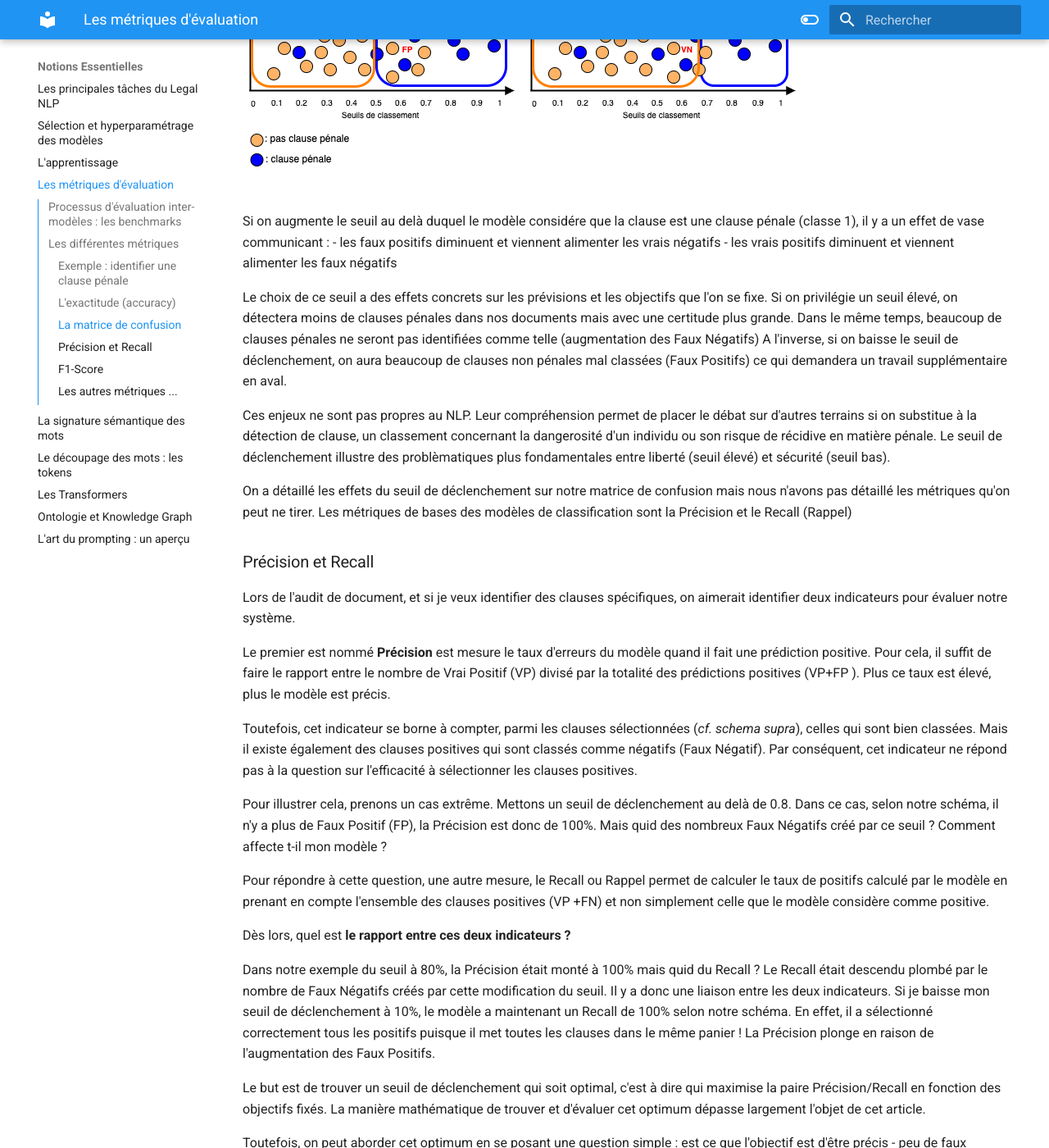
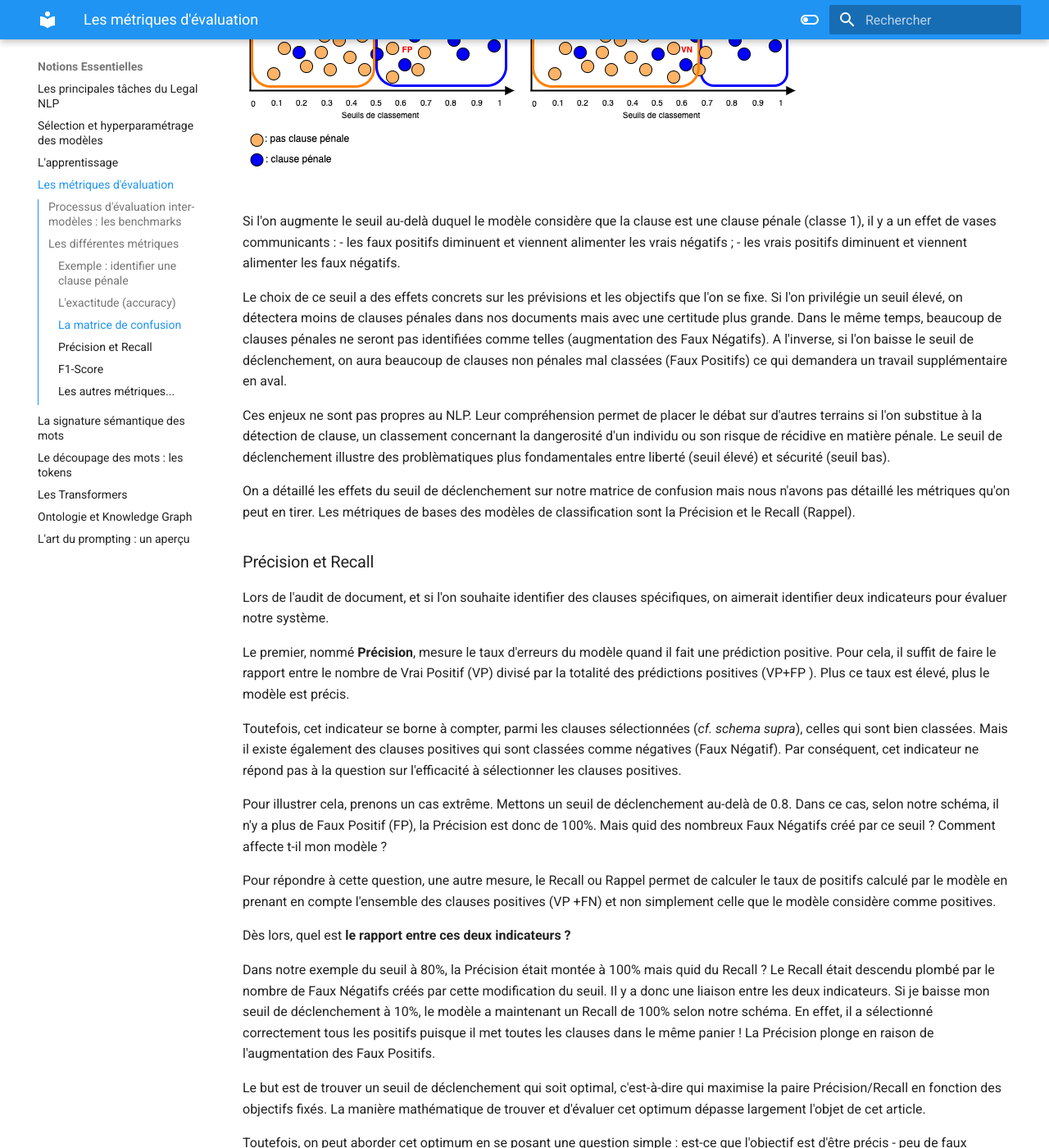
Before and after one commit to rdassignies/legalgpt, an MkDocs documentation site: the page built from docs/Notions_Essentielles/4_Les métriques.md, in a window 1280 px wide and 1400 px high, scrolled down 3729 px. Shown: the whole window at 82% size. Built offline with MkDocs 1.6.1 and Material for MkDocs 9.7.7, drawn with Linux system fonts in a browser that asks for light colours; a script that is not in the unit is left out; some of the changed text lies outside the part shown.

Commit message:
mise en forme 1

```diff
--- a/docs/Notions_Essentielles/4_Les métriques.md
+++ b/docs/Notions_Essentielles/4_Les métriques.md
@@ -3,22 +3,22 @@
 # Les métriques d'évaluation
 
 
-L'évaluation des modèles de machine learning pose des problèmes particuliers. Un programme informatique traditionnel prend en entrée des données et fournit une résultat toujours identique (en principe!) en sortie. Cette logique déterministe ne peut pas s'appliquer au machine learning et, en particulier, au NLP.
+L'évaluation des modèles de machine learning pose des problèmes particuliers. Un programme informatique traditionnel prend en entrée des données et fournit un résultat toujours identique (en principe !) en sortie. Cette logique déterministe ne peut pas s'appliquer au machine learning et, en particulier, au NLP.
 
-Revenons quelques instants sur les objectifs de ces modèles. On peut résumer leur finalité entre deux grandes familles :
-- la prédiction d'une valeur (regression) : le quantum d'une peine, l'indemnisation d'un préjudice ou le montant d'une sanction pécuniaire;
-- la classification : la nature de la clause d'un contrat, l'issue d'un pourvoi en cassation (rejet, cassation), le type de matière (droit social, commercial, civil) traité par une décision de justice ou un contrat. Le modèle doit déterminer dans quelle classe, le texte est classé : il doit lui attribuer un label.
+Revenons quelques instants sur les objectifs de ces modèles. On peut résumer leur finalité sous deux aspects :
+- la prédiction d'une valeur (regression) : le quantum d'une peine, l'indemnisation d'un préjudice ou le montant d'une sanction pécuniaire ;
+- la classification : la nature de la clause d'un contrat, l'issue d'un pourvoi en cassation (rejet, cassation), le type de matière (droit social, commercial, civil) traité par une décision de justice ou un contrat. Le modèle doit déterminer à quelle classe le texte appartient : il doit lui attribuer un label.
 
 > Et GPT, classification ou regression ?
-> Dans les modèles de type [[Glossaire#Decoder]], l'objectif du modèle est de prédire un mot en fonction du contexte (la séquence des mots précédents). Pour ce faire, il fournit une répartition des probabilités concernant chaque mot du vocabulaire. En cela, il s'agit d'un classifieur multi classe.
+> Dans les modèles de type [[Glossaire#Decoder]], l'objectif du modèle est de prédire un mot en fonction du contexte (la séquence des mots précédents). Pour ce faire, il fournit une répartition des probabilités concernant chaque mot du vocabulaire. En cela, il s'agit d'un classifieur multi-classes.
 
 ## Processus d'évaluation inter-modèles : les benchmarks
 
-Le monde académique a élaboré, au fil des ans, des jeux ce données de références permettant d'évaluer les différents modèles. On peut faire trois remarques à propos de ces *dataset* :
+Le monde académique a élaboré, au fil des ans, des jeux de données de références permettant d'évaluer les différents modèles. On peut faire trois remarques à propos de ces *dataset* :
 
-- En quelques années, on est passé de données d'évaluation mono-tâche (Reconnaissance d'Entités Nommés, Part Of Speech ...) à des [approches plus généraliste et se rapprochant des activités humaines](https://openreview.net/pdf?id=rJ4km2R5t7) comme répondre à des questions ou dialoguer;
-- il permettent d'établir des comparaisons entre les modèles en présentant des jeux de données strictement identiques;
-- les métriques finalement calculées sont agnostiques vis à vis des modèles;
+- en quelques années, on est passé de données d'évaluation mono-tâche (reconnaissance d'entités nommées, Part Of Speech...) à des [approches plus généralistes et se rapprochant des activités humaines](https://openreview.net/pdf?id=rJ4km2R5t7) comme répondre à des questions ou dialoguer ;
+- ils permettent d'établir des comparaisons entre les modèles en présentant des jeux de données strictement identiques ;
+- les métriques finalement calculées sont agnostiques vis-à-vis des modèles.
 
 
 ## Les différentes métriques
@@ -27,7 +27,7 @@
 
 Prenons comme exemple un programme chargé d'identifier la nature d'une clause dans un contrat. Dans le cadre d'un audit, on l'entraîne pour reconnaître la présence de clauses pénales. Il opére une [classification binaire ](https://datafranca.org/wiki/Classification_binaire): la clause est une clause pénale (positif) ou n'est pas une clause pénale (négatif).
 
-Pour entraîner le modèle, on lui fournit un grand nombre d'exemples de clauses avec deux colonnes : la première comprend le texte, la seconde comprend la classe (0: pas une clause pénale, 1: clause pénale).
+Pour entraîner le modèle, on lui fournit un grand nombre d'exemples de clauses avec deux colonnes : la première comprend le texte, la seconde comprend la classe (0 : pas une clause pénale, 1: clause pénale).
 
 Une fois entraîné, on lui soumet un jeu de données identiques, qu'il n'a pas vu lors de la phase d'apprentissage, et on lui demande de classer les clauses.
 
@@ -41,22 +41,22 @@
 |Clause 4 | [0.2, 0.8] |
 | Clause n | [0.7, 0.3]
 
-A priori, ce qui est étonnant est que le modèle ne sort pas un 1 (oui il y a une clause pénale) et un 0 (non, pas de présence de clause pénale). Le résultat en sortie sont deux valeurs qui correspondent à la probabilité que la clause soit (1) ou non (0) une clause pénale. Nous ne sommes pas dans une logique automatique : le modèle ne fait que produire une estimation probabiliste. Il n'est pas certain de la classe d'appartenance.
+On constate avec étonnement  que le modèle ne sort pas un 1 (oui il y a une clause pénale) et un 0 (non, pas de présence de clause pénale). Le résultat en sortie est constitué de deux valeurs qui correspondent à la probabilité que la clause soit oui (1) ou non (0) une clause pénale. Nous ne sommes pas dans une logique automatique : le modèle ne fait que produire une estimation probabiliste. Il n'est pas certain de la classe d'appartenance.
 
-Par exemple, pour la clause 1, le modèle estime qu'il y a 60% (0,6) de chance que la clause soit une clause pénale (classe 1 ou positif) et 40% qu'elle n'en soit pas (classe 0 ou négatif).
+Par exemple, pour la clause 1, le modèle estime qu'il y a 60% (0,6) de chance qu'elle soit une clause pénale (classe 1 ou positif) et 40% qu'elle n'en soit pas une (classe 0 ou négatif).
 
-La somme de ces deux nombres est systématiquement 1. En effet, il y a 100% de chance que la clause appartienne à une seule des deux catégories. C'est une classifieur binaire. Si, on souhaitait classer une clause selon plusieurs classes (clause pénale, clause abusive, de non concurrence), la somme des probabilités seraient toujours 1 et le modèle produirait une répartition des probabilités entre les classes. Pour obtenir la plus probable, on sélectionnerait la classe ayant la probabilité la plus forte.
+La somme de ces deux nombres est systématiquement 1. En effet, il y a 100% de chance que la clause appartienne à une seule des deux catégories. C'est une classifieur binaire. Si l'on souhaitait classer une clause selon plusieurs classes (clause pénale, clause abusive, de non-concurrence), la somme des probabilités serait toujours 1 et le modèle produirait une répartition des probabilités entre les classes. Pour obtenir la plus probable, on sélectionnerait la classe ayant la probabilité la plus forte.
 
 Dès lors, on peut se poser deux questions :
-- A partir de quelle taux de probabilité, l'on estime que l'on est en présence d'une clause pénale ?
-- Si on fixe ce taux, disons à 50%, comment le modèle classe mes clauses par rapport à la réalité ? Dit autrement, quel est son taux d'erreurs ?
+- à partir de quelle taux de probabilité, estime-t-on que l'on est en présence d'une clause pénale ?
+- si l'on fixe ce taux, disons à 50%, comment le modèle classe mes clauses par rapport à la réalité ? Dit autrement, quel est son taux d'erreur ?
 
-Pour évaluer ce taux, il existe plusieurs métriques qu'il est important de connaître. Ces métriques s'appliquent à toutes les opérations de classification. Elles ont des impacts directs sur l'évaluation des systèmes d'Intelligence Artificielle bien au delà du NLP.
+Pour évaluer ce taux, il existe plusieurs métriques qu'il est important de connaître. Ces métriques s'appliquent à toutes les opérations de classification. Elles ont des impacts directs sur l'évaluation des systèmes d'Intelligence artificielle bien au-delà du NLP.
 
 
 ### L'exactitude (accuracy)
 
-C'est la mesure la plus simple à comprendre : parmi toutes les clauses que je lui ai montrées, combien de fois le modèle a prédit correctement la présence d'une clause pénale ?
+C'est la mesure la plus simple à comprendre : parmi toutes les clauses que je lui ai montrées, combien de fois le modèle a-t-il prédit correctement la présence d'une clause pénale ?
 
 Imaginons  que notre jeu de données d'évaluation porte sur 1000 clauses. Dans notre jeu de test, on sait que 300 clauses sont des clauses pénales.
 
@@ -67,17 +67,17 @@
 - 620 non clauses pénales classées comme non clause pénale (Vrai négatif : 0 classé en 0)
 - 60 clauses pénales classées comme non clause pénale (Faux négatif : 1 classé en 0 )
 
-Le modèle a fait des erreurs ! C'est à dire qu'il a mal classé des clauses.
+Le modèle a fait des erreurs ! C'est à dire qu'il a mal classé certaines clauses.
 
 ![Clauses pénales classification](../assets/img/metrics_1_clausespenales.drawio.png)
 
-Si on veut évaluer l'exactitude du modèle, on peut évaluer le nombre de fois où il attribue correctement la bonne classe aux clauses : sur 1000 clauses, il a classé correctement respectivement 620 et 240 clauses correctement soit 860/1000 ou 86% d'exactitude. C'est un très bon score. Trop bon ?
+Si l'on veut évaluer l'exactitude du modèle, on peut évaluer le nombre de fois où il attribue correctement la bonne classe aux clauses : sur 1000 clauses, il a classé correctement respectivement 620 et 240 clauses correctement soit 860/1000 ou 86% d'exactitude. C'est un très bon score. Trop bon ?
 
-Imaginons que le modèle ait classé toutes les clauses en non clause pénale soit la classe 0. Il aurait donc classé comme négative et avec exactitude 70% des clauses puisqu'on sait que 700/1000 clauses ne sont pas des clauses pénales.  Il est relativement performant mais est-il utile ? En effet, si on veut auditer un ensemble de contrat et identifier la présence de clauses spécifiques, il faut pouvoir discriminer les clauses pénales des autres. Précisément, cette mesure ne donne que la performance à classer correctement mais pas la performance à attribuer la classe qui nous intéresse. C'est pour cela, qu'il faut élaborer une autre approche en utilisant une technique appelée la matrice de confusion.
+Imaginons que le modèle ait classé toutes les clauses en non clause pénale soit la classe 0. Il aurait donc classé comme négatives et avec exactitude 70% des clauses puisqu'on sait que 700/1000 clauses ne sont pas des clauses pénales.  Il est relativement performant mais est-il utile ? En effet, si l'on veut auditer un ensemble de contrats et identifier la présence de clauses spécifiques, il faut pouvoir discriminer les clauses pénales des autres. Précisément, cette mesure ne donne que la performance à classer correctement mais pas la performance à attribuer la classe qui nous intéresse. C'est pour cela, qu'il faut élaborer une autre approche en utilisant une technique appelée la matrice de confusion.
 
 ### La matrice de confusion
 
-La matrice de confusion est construire en comparant les prédictions faites par le modèle et la réalité. Elle va être utilisée par calculer les métriques de classification.
+La matrice de confusion est construire en comparant les prédictions faites par le modèle et la réalité. Elle va être utilisée pour calculer les métriques de classification.
 
 Dans notre exemple, cette matrice se présente de la manière suivante :
 
@@ -86,50 +86,50 @@
 |Réalité : clause pénale (1) |        240      |    60          |
 | Réalité : pas clause pénale (0)  |        80         |        620
 
-Les lignes représentent la réalité, c'est à dire les clauses associées aux classes dans notre jeu de données d'évaluation. Les colonnes représentent les prédictions faites par le modèle.
+Les lignes représentent la réalité, c'est-à-dire les clauses associées aux classes dans notre jeu de données d'évaluation. Les colonnes représentent les prédictions faites par le modèle.
 Dans la colonne 1, le modèle a prédit correctement 240 clauses (Vrai positif) et il s'est trompé sur 80 clauses mal attribuées (Faux positif).
 
-Cependant, on peut modifier ce chiffre assez facilement en jouant sur le seuil d'attribution au delà duquel le modèle attribue la classe 1 ou 0. On a vu plus haut que les données de sortie sont des probabilités que la clause appartienne à la classe 1 ou 0 et non directement 1 ou 0. Il est possible de modifier le seuil de déclenchement. Par exemple, on peut estimer qu'il faut que le modèle attribue une probabilité de plus 0,7 pour considérer qu'une clause est une clause pénale. Si on joue sur ce facteur, que se passe t-il ?
+Cependant, on peut modifier ce chiffre assez facilement en jouant sur le seuil d'attribution au-delà duquel le modèle attribue la classe 1 ou 0. On a vu plus haut que les données de sortie sont des probabilités que la clause appartienne à la classe 1 ou 0 et non directement 1 ou 0. Il est possible de modifier le seuil de déclenchement. Par exemple, on peut estimer qu'il faut que le modèle attribue une probabilité de plus 0,7 pour considérer qu'une clause est une clause pénale. Si on joue sur ce facteur, que se passe t-il ?
 
 Le graphique suivant illustre les conséquences de la modification du seuil de déclenchement.
 
 ![Precision Recall clause pénale](../assets/img/repartition_metrics_clausepenales.png)
 
-Si on augmente le seuil au delà duquel le modèle considére que la clause est une clause pénale (classe 1), il y a un effet de vase communicant :
-- les faux positifs diminuent et viennent alimenter les vrais négatifs
-- les vrais positifs diminuent et viennent alimenter les faux négatifs
+Si l'on augmente le seuil au-delà duquel le modèle considère que la clause est une clause pénale (classe 1), il y a un effet de vases communicants :
+- les faux positifs diminuent et viennent alimenter les vrais négatifs ;
+- les vrais positifs diminuent et viennent alimenter les faux négatifs.
 
-Le choix de ce seuil a des effets concrets sur les prévisions et les objectifs que l'on se fixe.  Si on privilégie un seuil élevé, on détectera moins de clauses pénales dans nos documents mais avec une certitude plus grande.  Dans le même temps, beaucoup de clauses pénales ne seront pas identifiées comme telle (augmentation des Faux Négatifs)
-A l'inverse, si on baisse le seuil de déclenchement, on aura beaucoup de clauses non pénales mal classées (Faux Positifs) ce qui demandera un travail supplémentaire en aval.
+Le choix de ce seuil a des effets concrets sur les prévisions et les objectifs que l'on se fixe.  Si l'on privilégie un seuil élevé, on détectera moins de clauses pénales dans nos documents mais avec une certitude plus grande.  Dans le même temps, beaucoup de clauses pénales ne seront pas identifiées comme telles (augmentation des Faux Négatifs).
+A l'inverse, si l'on baisse le seuil de déclenchement, on aura beaucoup de clauses non pénales mal classées (Faux Positifs) ce qui demandera un travail supplémentaire en aval.
 
-Ces enjeux ne sont pas propres au NLP. Leur compréhension permet de placer le débat sur d'autres terrains si on substitue à la détection de clause, un classement concernant la dangerosité d'un individu ou son risque de récidive en matière pénale. Le seuil de déclenchement illustre des problèmatiques plus fondamentales entre liberté (seuil élevé) et sécurité (seuil bas).
+Ces enjeux ne sont pas propres au NLP. Leur compréhension permet de placer le débat sur d'autres terrains si l'on substitue à la détection de clause, un classement concernant la dangerosité d'un individu ou son risque de récidive en matière pénale. Le seuil de déclenchement illustre des problèmatiques plus fondamentales entre liberté (seuil élevé) et sécurité (seuil bas).
 
-On a détaillé les effets du seuil de déclenchement sur notre matrice de confusion mais nous n'avons pas détaillé les métriques qu'on peut ne tirer. Les métriques de bases des modèles de classification sont la Précision et le Recall (Rappel)
+On a détaillé les effets du seuil de déclenchement sur notre matrice de confusion mais nous n'avons pas détaillé les métriques qu'on peut en tirer. Les métriques de bases des modèles de classification sont la Précision et le Recall (Rappel).
 
 
 ### Précision et Recall
 
-Lors de l'audit de document, et si je veux identifier des clauses spécifiques, on aimerait identifier deux indicateurs pour évaluer notre système.
+Lors de l'audit de document, et si l'on souhaite identifier des clauses spécifiques, on aimerait identifier deux indicateurs pour évaluer notre système.
 
-Le premier est nommé **Précision** est mesure le taux d'erreurs du modèle quand il fait une prédiction positive. Pour cela, il suffit de faire le rapport entre le nombre de Vrai Positif (VP) divisé par la totalité des prédictions positives (VP+FP ). Plus ce taux est élevé, plus le modèle est précis.
+Le premier, nommé **Précision**, mesure le taux d'erreurs du modèle quand il fait une prédiction positive. Pour cela, il suffit de faire le rapport entre le nombre de Vrai Positif (VP) divisé par la totalité des prédictions positives (VP+FP ). Plus ce taux est élevé, plus le modèle est précis.
 
-Toutefois, cet indicateur se borne à compter, parmi les clauses sélectionnées (*cf. schema supra*), celles qui sont bien classées. Mais il existe également des clauses positives qui sont classés comme négatifs (Faux Négatif). Par conséquent, cet indicateur ne répond pas à la question sur l'efficacité à sélectionner les clauses positives.
+Toutefois, cet indicateur se borne à compter, parmi les clauses sélectionnées (*cf. schema supra*), celles qui sont bien classées. Mais il existe également des clauses positives qui sont classées comme négatives (Faux Négatif). Par conséquent, cet indicateur ne répond pas à la question sur l'efficacité à sélectionner les clauses positives.
 
-Pour illustrer cela, prenons un cas extrême. Mettons un seuil de déclenchement au delà de 0.8. Dans ce cas, selon notre schéma, il n'y a plus de Faux Positif (FP), la Précision est donc de 100%. Mais quid des nombreux Faux Négatifs créé par ce seuil ? Comment affecte t-il mon modèle ?
+Pour illustrer cela, prenons un cas extrême. Mettons un seuil de déclenchement au-delà de 0.8. Dans ce cas, selon notre schéma, il n'y a plus de Faux Positif (FP), la Précision est donc de 100%. Mais quid des nombreux Faux Négatifs créé par ce seuil ? Comment affecte t-il mon modèle ?
 
-Pour répondre à cette question, une autre mesure, le Recall ou Rappel permet de calculer le taux de positifs calculé par le modèle en prenant en compte l'ensemble des clauses positives (VP +FN) et non simplement celle que le modèle considère comme positive.
+Pour répondre à cette question, une autre mesure, le Recall ou Rappel permet de calculer le taux de positifs calculé par le modèle en prenant en compte l'ensemble des clauses positives (VP +FN) et non simplement celle que le modèle considère comme positives.
 
 Dès lors, quel est **le rapport entre ces deux indicateurs ?**
 
-Dans notre exemple du seuil à 80%, la Précision était monté à 100% mais quid du Recall ?
+Dans notre exemple du seuil à 80%, la Précision était montée à 100% mais quid du Recall ?
 Le Recall était descendu plombé par le nombre de Faux Négatifs créés par cette modification du seuil. Il y a donc une liaison entre les deux indicateurs. Si je baisse mon seuil de déclenchement à 10%, le modèle a maintenant un Recall de 100% selon notre schéma. En effet, il a sélectionné correctement tous les positifs puisque il met toutes les clauses dans le même panier ! La Précision plonge en raison de l'augmentation des Faux Positifs.
 
-Le but est de trouver un seuil de déclenchement qui soit optimal, c'est à dire qui maximise la paire Précision/Recall en fonction des objectifs fixés. La manière mathématique de trouver et d'évaluer cet optimum dépasse largement l'objet de cet article.
+Le but est de trouver un seuil de déclenchement qui soit optimal, c'est-à-dire qui maximise la paire Précision/Recall en fonction des objectifs fixés. La manière mathématique de trouver et d'évaluer cet optimum dépasse largement l'objet de cet article.
 
-Toutefois, on peut aborder cet optimum en se posant une question simple : est ce que l'objectif est d'être précis - peu de faux positifs - ou d'être plus exhaustif  dans la détection en minimisant les faux négatifs ?  Prenons l'exemple, de la détection des fausses nouvelles (*fake news*) :
+Toutefois, on peut aborder cet optimum en se posant une question simple : est-ce que l'objectif est d'être précis - peu de faux positifs - ou d'être plus exhaustif  dans la détection en minimisant les faux négatifs ?  Prenons l'exemple, de la détection des fausses nouvelles (*fake news*) :
 
-- une grande Precision minimisera les Faux Positifs et donc favorisera la liberté d'expression : on détecte pas toutes les *fake news* mais quand on les détecte, le système est plus précis ou "confiant";
-- un grand Recall maximisera les Faux Positifs : on identifie plus de *fake news* (Vrais Positifs) mais l'effet de bord est l'augmentation du nombre de texte mal classifié (Faux Positif) en portant atteinte à la liberté d'expression.
+- une grande Precision minimisera les Faux Positifs et donc favorisera la liberté d'expression : on ne détecte pas toutes les *fake news* mais quand on les détecte, le système est plus précis ou "confiant" ;
+- un grand Recall maximisera les Faux Positifs : on identifie plus de *fake news* (Vrais Positifs) mais l'effet de bord est l'augmentation du nombre de textes mal classifiés (Faux Positif) en portant atteinte à la liberté d'expression.
 
 Pour trouver un équilibre entre ces deux métriques, il existe un indicateur qui les synthétise : le F1 Score.
 
@@ -141,13 +141,13 @@
 
 Cette moyenne suit, par construction, l'évolution de ces deux indicateurs. Elle varie entre 0 et 1. Plus elle est proche de 1, meilleur est le modèle.
 
-> La Precision et le Recall n'évoluent pas exactement de la même manière. Mécaniquement quand l'un baisse l'autre n'augmente pas d'autant. Cette dissociation fait qu'il existe un compromis entre ces deux indicateurs. Ce compromis peut être trouvé en optimisant le F1-Score
+> La Precision et le Recall n'évoluent pas exactement de la même manière. Mécaniquement quand l'un baisse l'autre n'augmente pas d'autant. Cette dissociation fait qu'il existe un compromis entre ces deux indicateurs. Ce compromis peut être trouvé en optimisant le F1-Score.
 
 Pour reprendre notre exemple des *fake news*, on peut vouloir un système qui, tout en préservant la liberté d'expression assure une détection assez large de ces contenus. Cet équilibre sera trouvé grâce à cette métrique.
 
-> **Et les humains ?** Il est courant de trouver le F1 Score des humains dans les benchmarks pour nous comparer aux modèles. En effet, les humains n'ont pas un score de 100 % car ils font des erreurs surtout dans les tâches élaborés.
+> **Et les humains ?** Il est courant de trouver le F1 Score des humains dans les benchmarks pour nous comparer aux modèles. En effet, les humains n'ont pas un score de 100 % car ils font des erreurs surtout dans les tâches élaborées.
 
 
-### Les autres métriques ...
+### Les autres métriques...
 
-Les tâches effectués par les modèles sont parfois plus complexe qu'une classification binaire. Pour accompagner ces raffinements, les métriques sont adaptés comme dans le cadre de la classification multi-classes ou sont spécifiques à un domaine comme la traduction (BLEU) ou intrinsèque à un modèle (Perplexity). Cela fera l'objet de développements ultérieurs.
+Les tâches effectuées par les modèles sont parfois plus complexes qu'une classification binaire. Pour accompagner ces raffinements, les métriques sont adaptées comme dans le cadre de la classification multi-classes ou sont spécifiques à un domaine comme la traduction (BLEU) ou intrinsèque à un modèle (Perplexity). Cela fera l'objet de développements ultérieurs.
```
